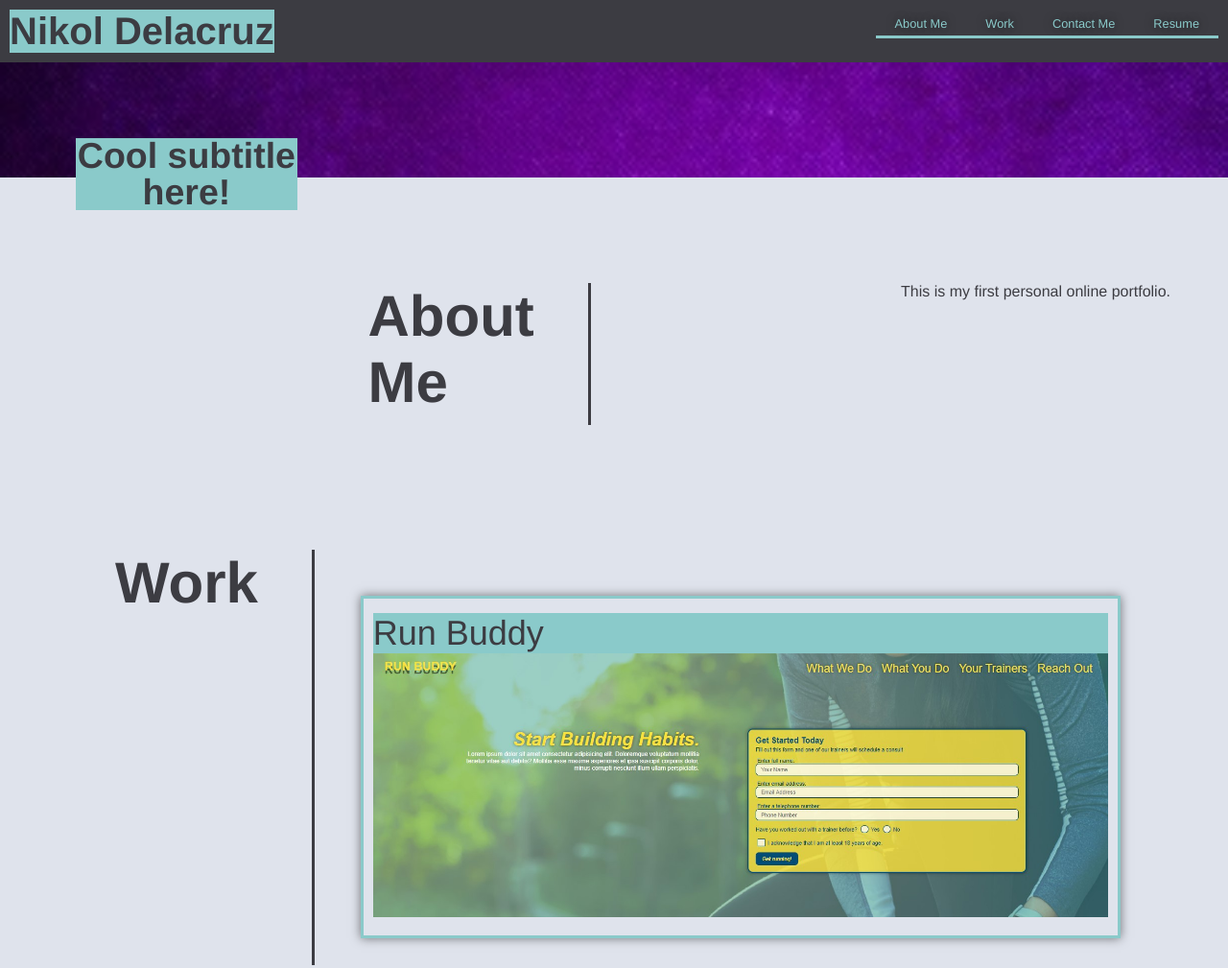
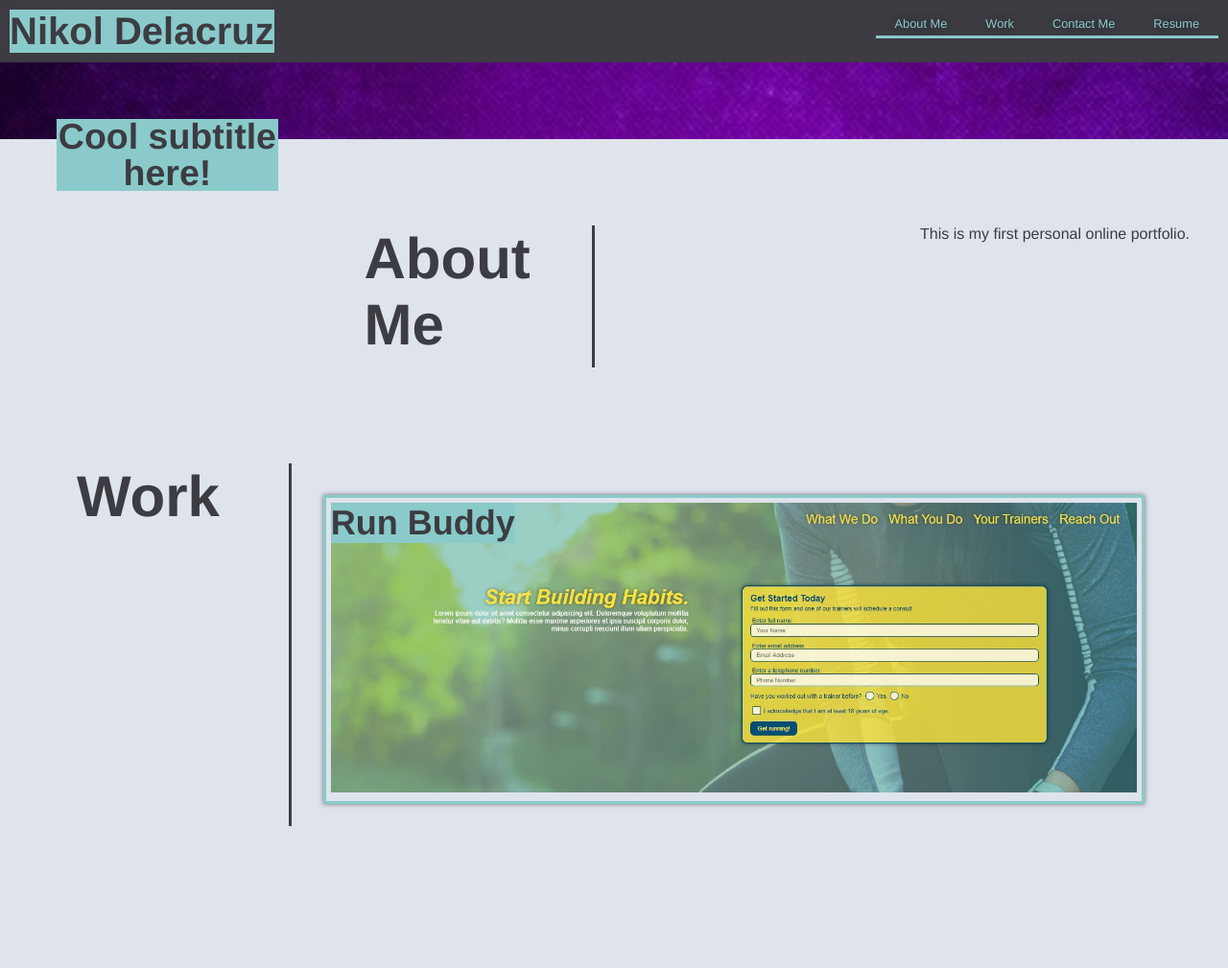
Before and after one commit to Nite1217/Portfolio, a plain HTML site: page index.html in a window 1280 px wide. Shown: the top 1009 px of the page at 96% size. Drawn offline with Linux system fonts and the light colour scheme.

Commit message:
work section css updates

```diff
--- a/assets/style.css
+++ b/assets/style.css
@@ -106,7 +106,7 @@ justify-content: space-between;
     border-right: 3px solid;
     padding-bottom: 10px;
     text-align: left;
-    margin: 0 auto 20px auto;
+    margin: 0 auto 10px auto;
     width: 20%;
 }
 .primary-border {
@@ -130,22 +130,23 @@ justify-content: space-between;
 }
 .work-outline {
     border: 3px solid var(--tertiary-color);
-    padding: 10px;
+    padding: 5px;
     color: var(--primary-color);
     width: 100%;
-    margin: 3.5%;
-    box-shadow: 0 0 10px rgba(0, 0, 0, 0.5);
+    margin: 1.5%;
+    box-shadow: 0 0 5px rgba(0, 0, 0, 0.5);
     border-radius: 0px;
 }
 .work-outline h3 {
-    font-weight: normal;
+    font-weight: bold;
     font-size: 36px;
+    position: absolute;
     color: var(--primary-color);
     background-color: var(--tertiary-color);
     margin: 0;
 }
 .work-outline p {
-    margin: 5px 0 5px 0;
+    margin: 0px;
 }
 .work img {
     width: 100%;
@@ -159,16 +160,17 @@ justify-content: space-between;
     justify-content: space-between;
     flex-wrap: wrap;
 }
-.contact-me p,
+.contact-me p {
     color: var(--primary-color);
-    font-size: 32px;
+    font-size: 60px;
+    justify-content: space-between;
     margin: 20px 0;
     line-height: 1.5;
     font-style: normal;
 }
 .contact-me:hover {
     color: var(--primary-color);
-    background: var(--tertiary-color);
+    background: none;
 }
 .contact-me a {
     color: var(--primary-color);
@@ -195,7 +197,7 @@ footer a {
     color: var(--secondary-color);
 }
 section {
-    padding: 60px;
+    padding: 40px;
 }
 
 
--- a/index.html
+++ b/index.html
@@ -58,8 +58,8 @@
         </h2>
  <article class="work">
     <div class="work-outline">
-    <p><h3>Run Buddy</h3>
-        <a href="https://nite1217.github.io/run-buddy/">
+        <h3>Run Buddy</h3>
+    <p><a href="https://nite1217.github.io/run-buddy/">
     <img src="./assets/images/run-buddy.jpg" alt="screenshot of website"/>
     </a></p>
     </div>
```
